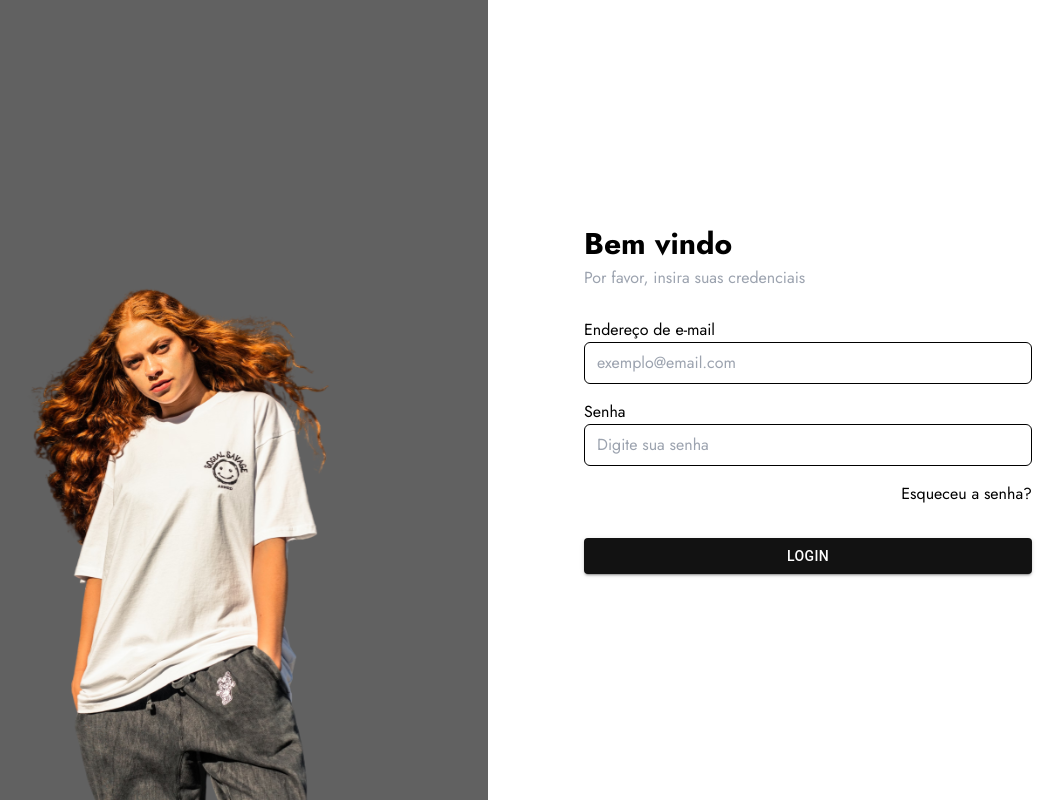
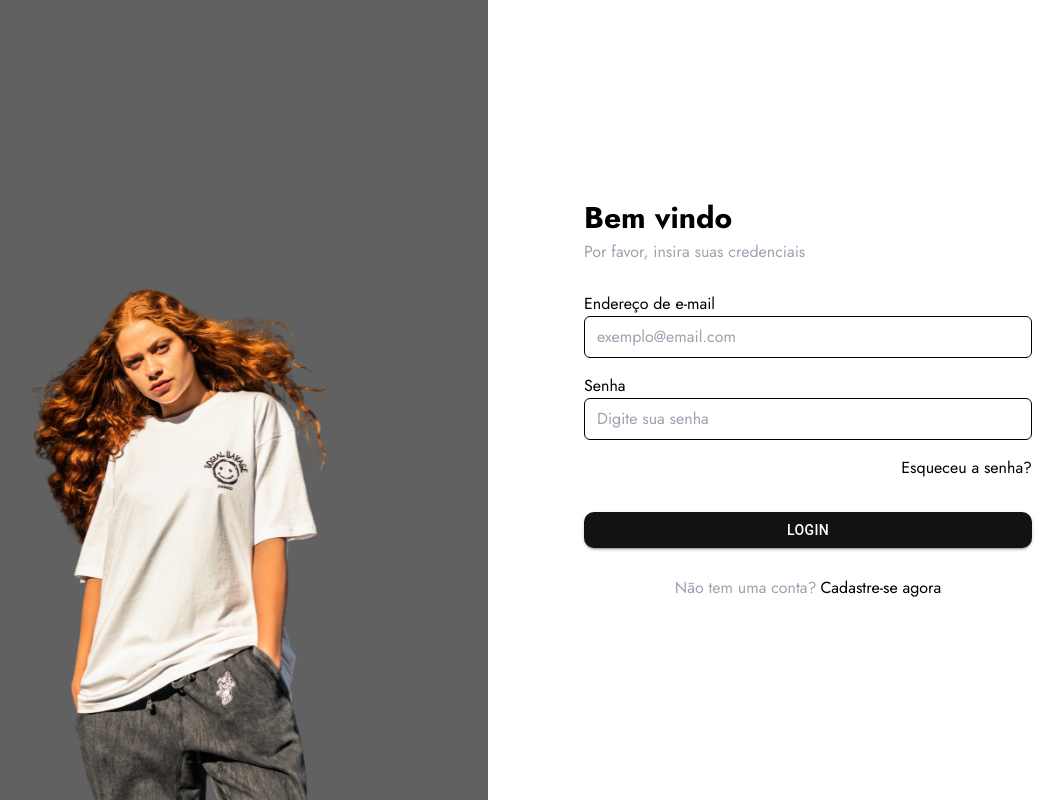
Before and after one commit to vemser/vemser-vs13-projeto-tshirt-ecomerce-front, a React (Vite) app: page /login in a window 1280 px wide. Shown: the whole page, without its empty margins (152-1216 px from the left). Built offline with nearby package versions, Linux system fonts and the light colour scheme.

Commit message:
feat: add link to redirect

```diff
--- a/src/pages/login/Login.tsx
+++ b/src/pages/login/Login.tsx
@@ -3,6 +3,7 @@ import { Button } from "@mui/material";
 import { useForm } from "react-hook-form";
 import * as yup from "yup";
 import womanImage from "../../../src/assets/foto-mulher-jovem.svg";
+import { NavLink } from "react-router-dom";
 
 interface FormInputs {
   email: string;
@@ -78,7 +79,12 @@ export const Login = () => {
             )}
           </div>
 
-          <p className="mb-8 text-right cursor-pointer">Esqueceu a senha?</p>
+          <NavLink
+            to="/recover-password"
+            className="mb-8 text-right cursor-pointer"
+          >
+            <p className="mb-8 text-right cursor-pointer">Esqueceu a senha?</p>
+          </NavLink>
 
           <Button
             type="submit"
@@ -87,11 +93,18 @@ export const Login = () => {
             sx={{
               background: "#121212",
               "&:hover": { backgroundColor: "#0e0e0e" },
+              borderRadius: "10px",
             }}
           >
             Login
           </Button>
         </form>
+        <div className="flex justify-end mt-7 items-center ">
+          <p className="text-base text-gray-400">Não tem uma conta?</p>
+          <NavLink to="/register" className="self-start flex items-center ml-1">
+            Cadastre-se agora
+          </NavLink>
+        </div>
       </section>
     </main>
   );
```
